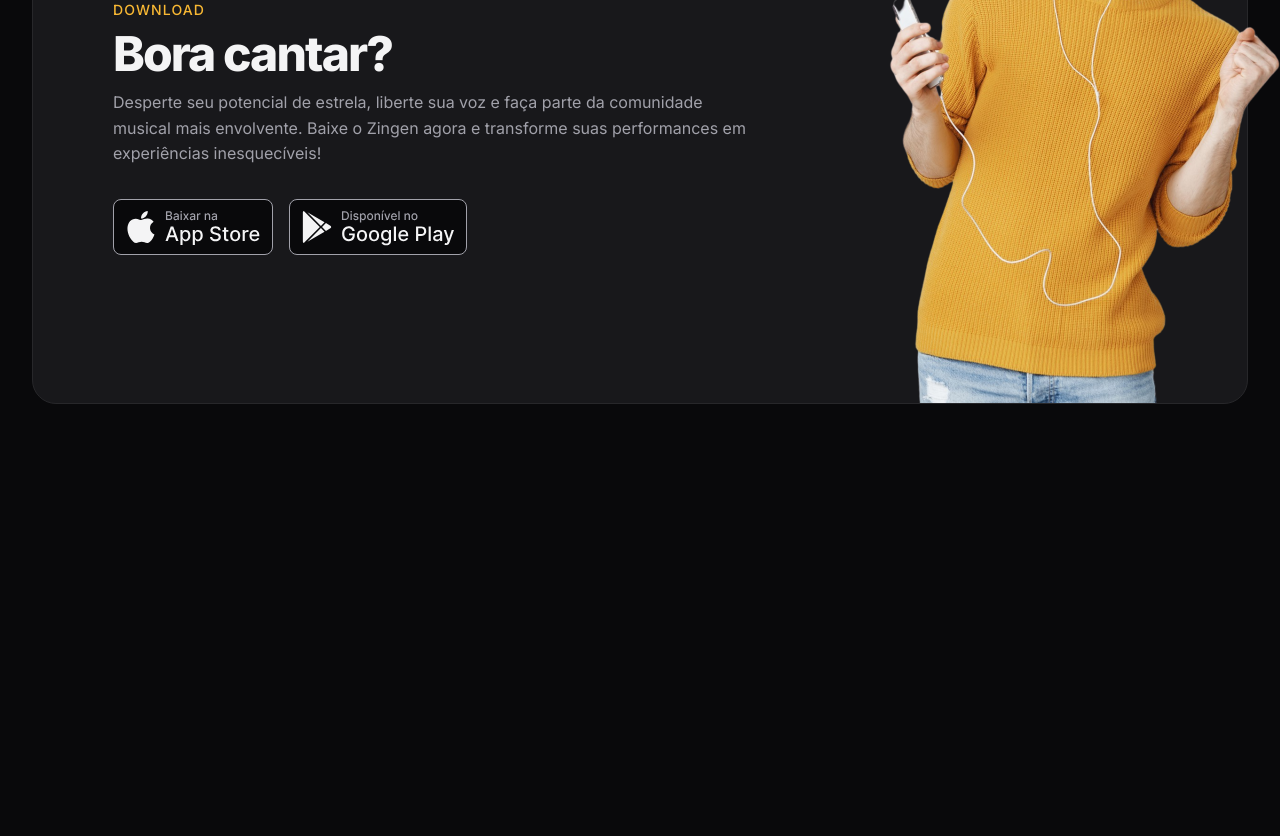
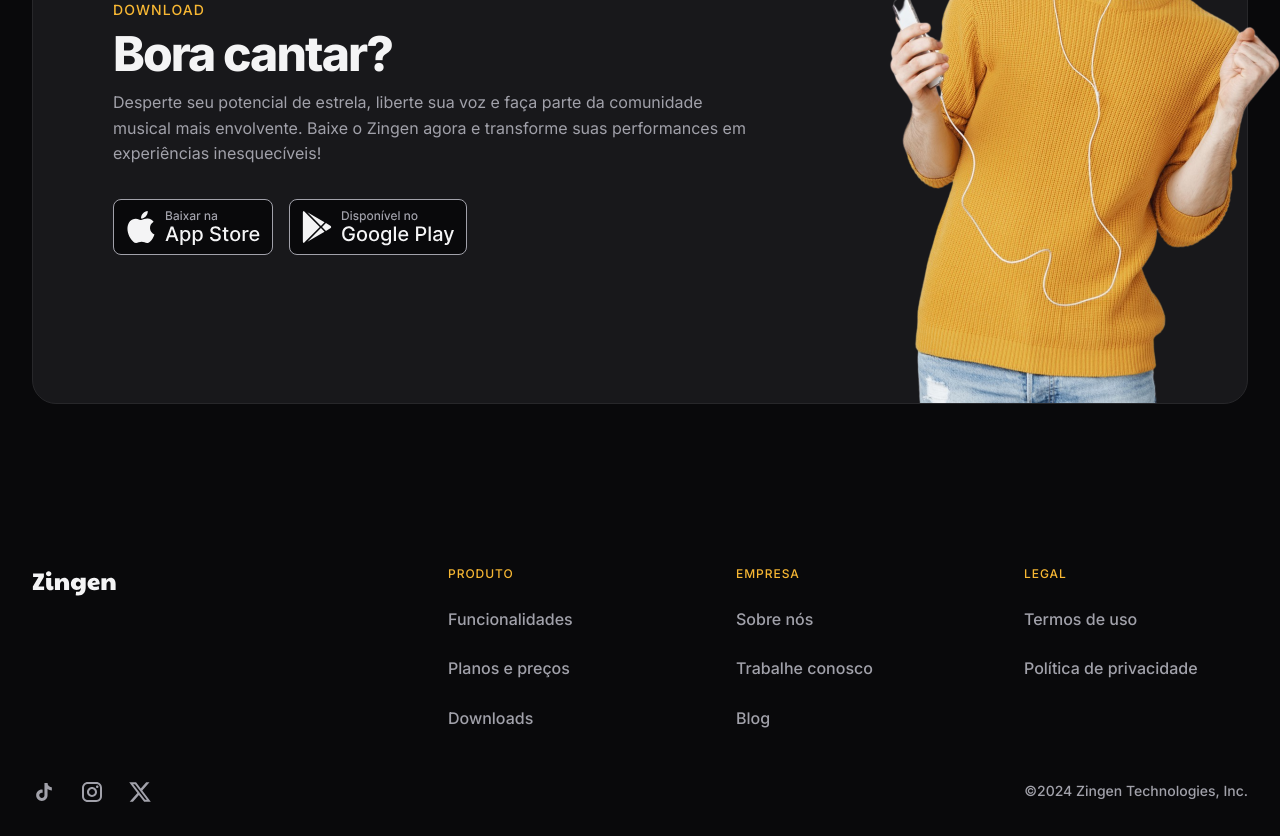
Before and after one commit to WigorCosta21/Zingen-Karaoke, a plain HTML site: page index.html in a window 1280 px wide. Shown: the part 3694-4530 px from the top of the page. Before the commit the page ends 4178 px from the top, so only its background shows below. Drawn offline with Linux system fonts and the light colour scheme.

Commit message:
feat: add footer

```diff
--- a/index.html
+++ b/index.html
@@ -195,6 +195,72 @@
             </div>
         </div>
     </section>
+
+    <footer>
+        <div class="container py-xl grid">
+
+            <section class="grid top">
+                <img src="assets/logo.svg" alt="">
+
+                <nav class="even-columns">
+
+                    <ul role="list" class="grid gap-1.5">
+                        <li class="title">Produto</li>
+                        <li>
+                            <a href="#features">Funcionalidades</a>
+                        </li>
+
+                        <li>
+                            <a href="#pricing">Planos e preços</a>
+                        </li>
+
+                        <li>
+                            <a href="#download">Downloads</a>
+                        </li>
+                    </ul>
+
+                    <ul role="list" class="grid gap-1.5">
+                        <li class="title">Empresa</li>
+
+                        <li>
+                            <a href="#about">Sobre nós</a>
+                        </li>
+
+                        <li>
+                            <a href="#">Trabalhe conosco</a>
+                        </li>
+
+                        <li>
+                            <a href="#">Blog</a>
+                        </li>
+                    </ul>
+
+                    <ul role="list" class="grid gap-1.5">
+                        <li class="title">Legal</li>
+
+                        <li>
+                            <a href="#">Termos de uso</a>
+                        </li>
+
+                        <li>
+                            <a href="#">Política de privacidade</a>
+                        </li>
+                    </ul>
+                </nav>
+            </section>
+
+            <section class="bottom flex gap-1.5">
+                <div class="flex gap-1.5">
+                    <a href="#" class="social" aria-label="tiktok"></a>
+                    <a href="#" class="social" aria-label="instagram"></a>
+                    <a href="#" class="social" aria-label="twitter"></a>
+                    <a href="#" class="social" aria-label="dicord"></a>
+                </div>
+
+                <span class="copy">©2024 Zingen Technologies, Inc.</span>
+            </section>
+        </div>
+    </footer>
 </body>
 
 </html>
--- /dev/null
+++ b/styles/footer.css
@@ -0,0 +1,59 @@
+footer {
+    color: var(--text-color-secondary);
+    font-weight: var(--fw-md);
+
+    & .container {
+        padding-inline: 3rem;
+    }
+
+    & .container,
+    & .top {
+        gap: 3rem;
+    }
+
+    & nav.even-columns {
+        gap: 4rem;
+    }
+
+    & .top ul {
+        align-content: start;
+    }
+
+    & .title {
+        font-size: 0.75rem;
+        letter-spacing: 0.08em;
+        text-transform: uppercase;
+        color: var(--brand-color-primary);
+    }
+
+    & .bottom {
+        flex-wrap: wrap;
+
+        &>div {
+            margin-right: auto;
+        }
+
+        & span {
+            font-size: 0.875rem;
+        }
+    }
+
+    @media (width >=80em) {
+        & .container {
+            padding-inline: 0;
+            padding-bottom: 2rem;
+        }
+
+        & .top {
+            grid-template-columns: auto 1fr;
+
+            & nav {
+                margin-left: auto;
+
+                & ul {
+                    width: 14rem;
+                }
+            }
+        }
+    }
+}
--- a/styles/global.css
+++ b/styles/global.css
@@ -47,6 +47,7 @@
     line-height: 1.6;
     color: var(--text-color-primary);
     overflow-x: hidden;
+    scroll-behavior: smooth;
 }
 
 body {
--- a/styles/index.css
+++ b/styles/index.css
@@ -10,3 +10,4 @@
 @import url(features.css) (width >=80em);
 @import url(pricing.css);
 @import url(download.css);
+@import url(footer.css);
```
